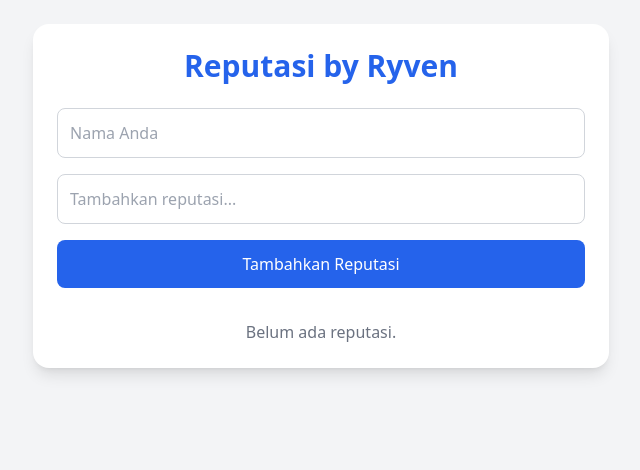
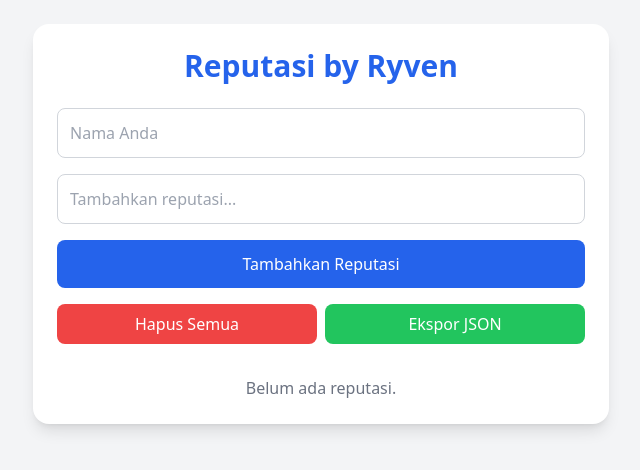
Before and after one commit to ryven29/rep, a React (Vite) app: page / in a window 1280 px wide. Shown: the top 470 px of the page, without its empty margins (319-959 px from the left). Built offline with nearby package versions, Linux system fonts and the light colour scheme.

Commit message:
Update ReputasiByRyven.jsx

```diff
--- a/src/ReputasiByRyven.jsx
+++ b/src/ReputasiByRyven.jsx
@@ -1,9 +1,22 @@
-import React, { useState } from "react";
+import React, { useState, useEffect } from "react";
 
 export default function ReputasiByRyven() {
   const [reputations, setReputations] = useState([]);
   const [name, setName] = useState("");
   const [message, setMessage] = useState("");
+
+  // Load reputations from localStorage on mount
+  useEffect(() => {
+    const stored = localStorage.getItem("reputations");
+    if (stored) {
+      setReputations(JSON.parse(stored));
+    }
+  }, []);
+
+  // Save reputations to localStorage on change
+  useEffect(() => {
+    localStorage.setItem("reputations", JSON.stringify(reputations));
+  }, [reputations]);
 
   const addReputation = () => {
     if (name.trim() && message.trim()) {
@@ -14,6 +27,22 @@ export default function ReputasiByRyven() {
       setName("");
       setMessage("");
     }
+  };
+
+  const clearReputations = () => {
+    setReputations([]);
+    localStorage.removeItem("reputations");
+  };
+
+  const exportReputations = () => {
+    const blob = new Blob([JSON.stringify(reputations, null, 2)], { type: 'application/json' });
+    const url = URL.createObjectURL(blob);
+    const link = document.createElement('a');
+    link.href = url;
+    link.download = 'reputasi-by-ryven.json';
+    document.body.appendChild(link);
+    link.click();
+    document.body.removeChild(link);
   };
 
   return (
@@ -44,6 +73,21 @@ export default function ReputasiByRyven() {
           >
             Tambahkan Reputasi
           </button>
+
+          <div className="flex justify-between space-x-2">
+            <button
+              onClick={clearReputations}
+              className="w-full bg-red-500 text-white py-2 rounded-lg hover:bg-red-600 transition"
+            >
+              Hapus Semua
+            </button>
+            <button
+              onClick={exportReputations}
+              className="w-full bg-green-500 text-white py-2 rounded-lg hover:bg-green-600 transition"
+            >
+              Ekspor JSON
+            </button>
+          </div>
         </div>
 
         <div className="mt-8 space-y-4">
```
